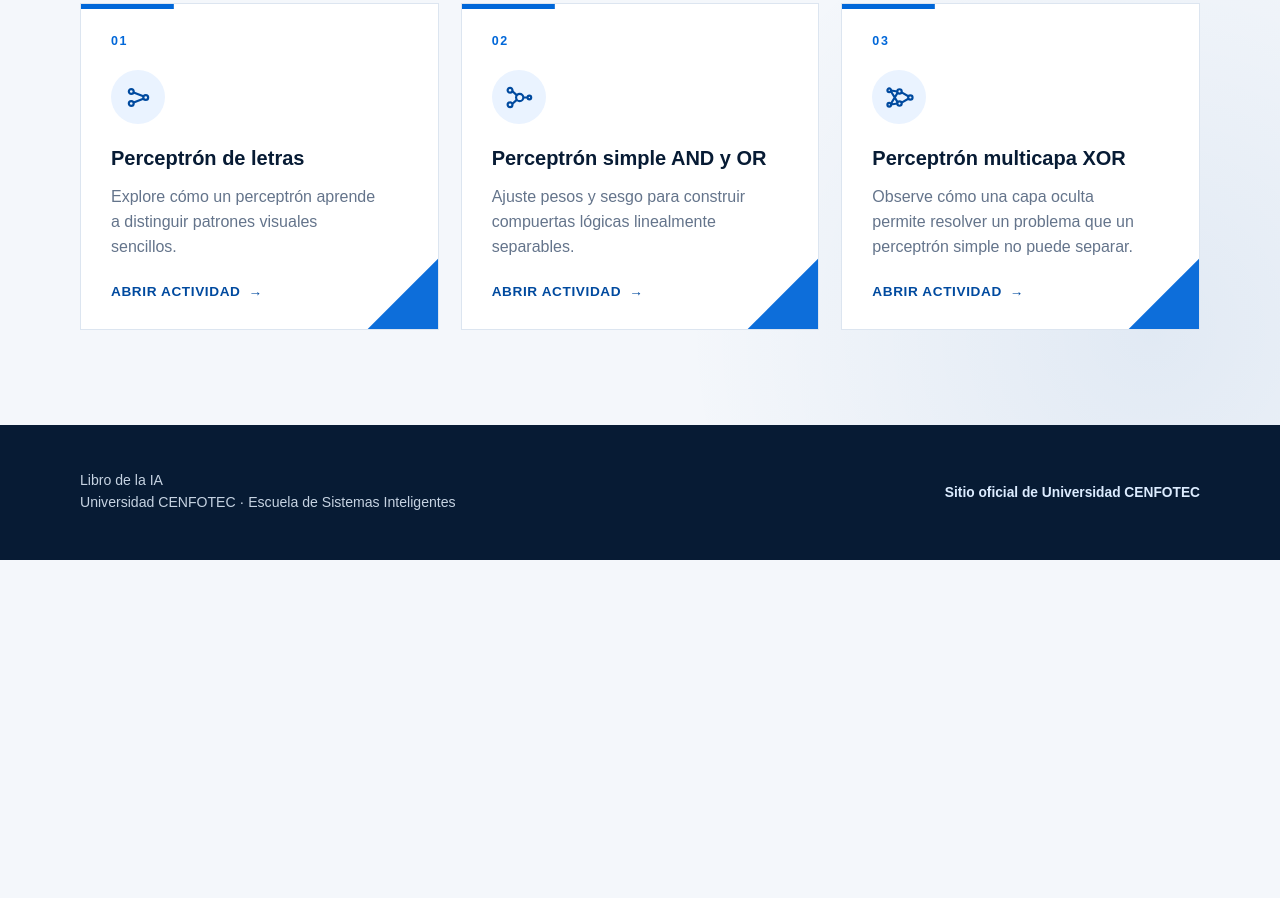
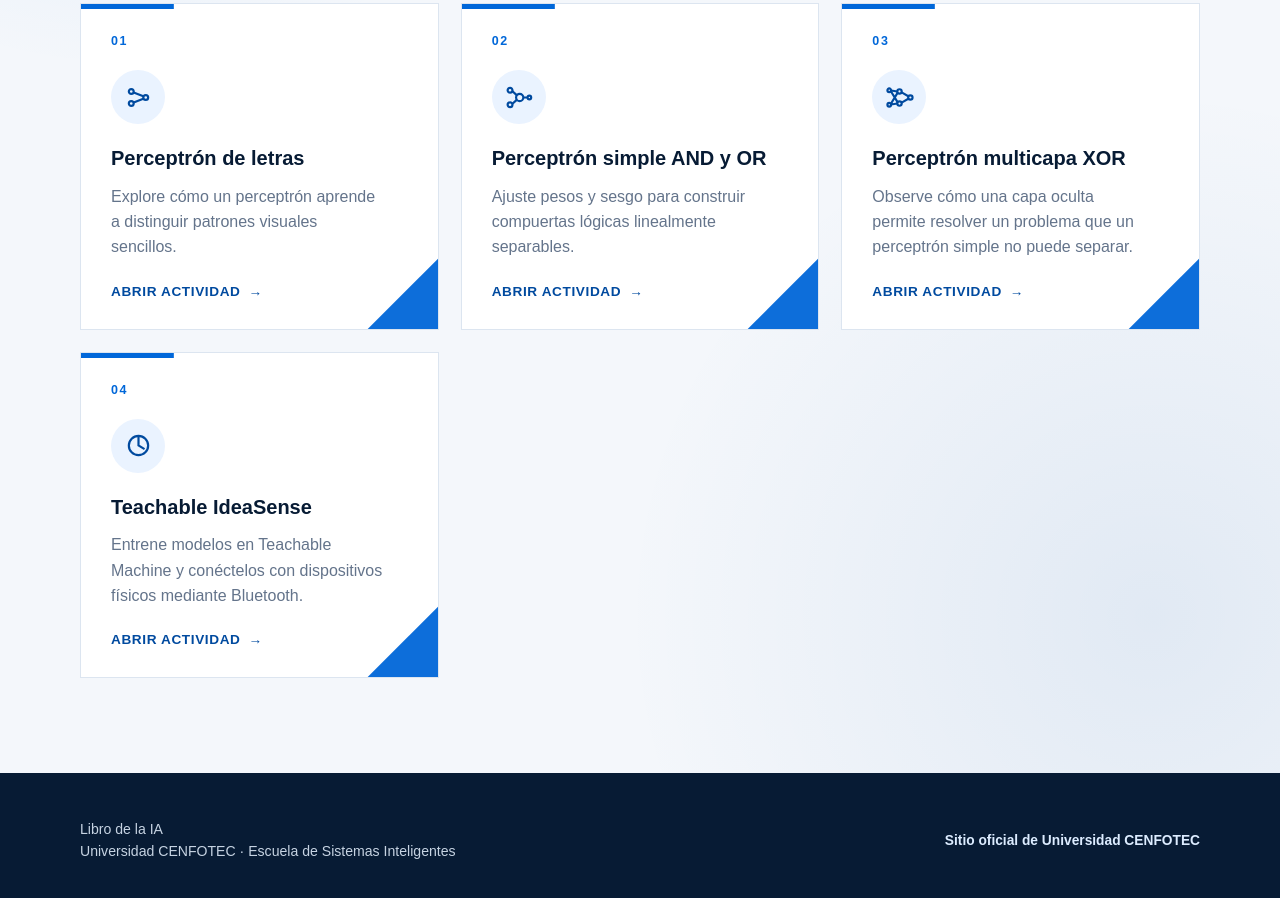
Before and after one commit to Universidad-Cenfotec/Libro-de-la-IA, a plain HTML site: page docs/index.html in a window 1280 px wide. Shown: the part 715-1613 px from the top of the page. Before the commit the page ends 1275 px from the top, so only its background shows below. Drawn offline with Linux system fonts and the light colour scheme.

Commit message:
Add resource card for Teachable IdeaSense
Added a new resource card for 'Teachable IdeaSense' with a description and icon.

```diff
--- a/docs/index.html
+++ b/docs/index.html
@@ -595,6 +595,30 @@
                     </span>
                 </a>
 
+
+                <a class="resource-card" href="teachable-ideasense/index.html">
+                    <span class="card-number">04</span>
+
+                    <span class="card-icon" aria-hidden="true">
+                        <svg viewBox="0 0 24 24" fill="none" stroke-width="1.8">
+                            <circle cx="12" cy="12" r="8"/>
+                            <path d="M12 4V12L17 15"/>
+                        </svg>
+                    </span>
+
+                    <h3>Teachable IdeaSense</h3>
+
+                    <p>
+                        Entrene modelos en Teachable Machine y conéctelos
+                        con dispositivos físicos mediante Bluetooth.
+                    </p>
+
+                    <span class="card-link">
+                        Abrir actividad <span aria-hidden="true">→</span>
+                    </span>
+                </a>
+
+
                 <!-- Futuras aplicaciones
 
                 <a class="resource-card" href="automata/index.html">
```
